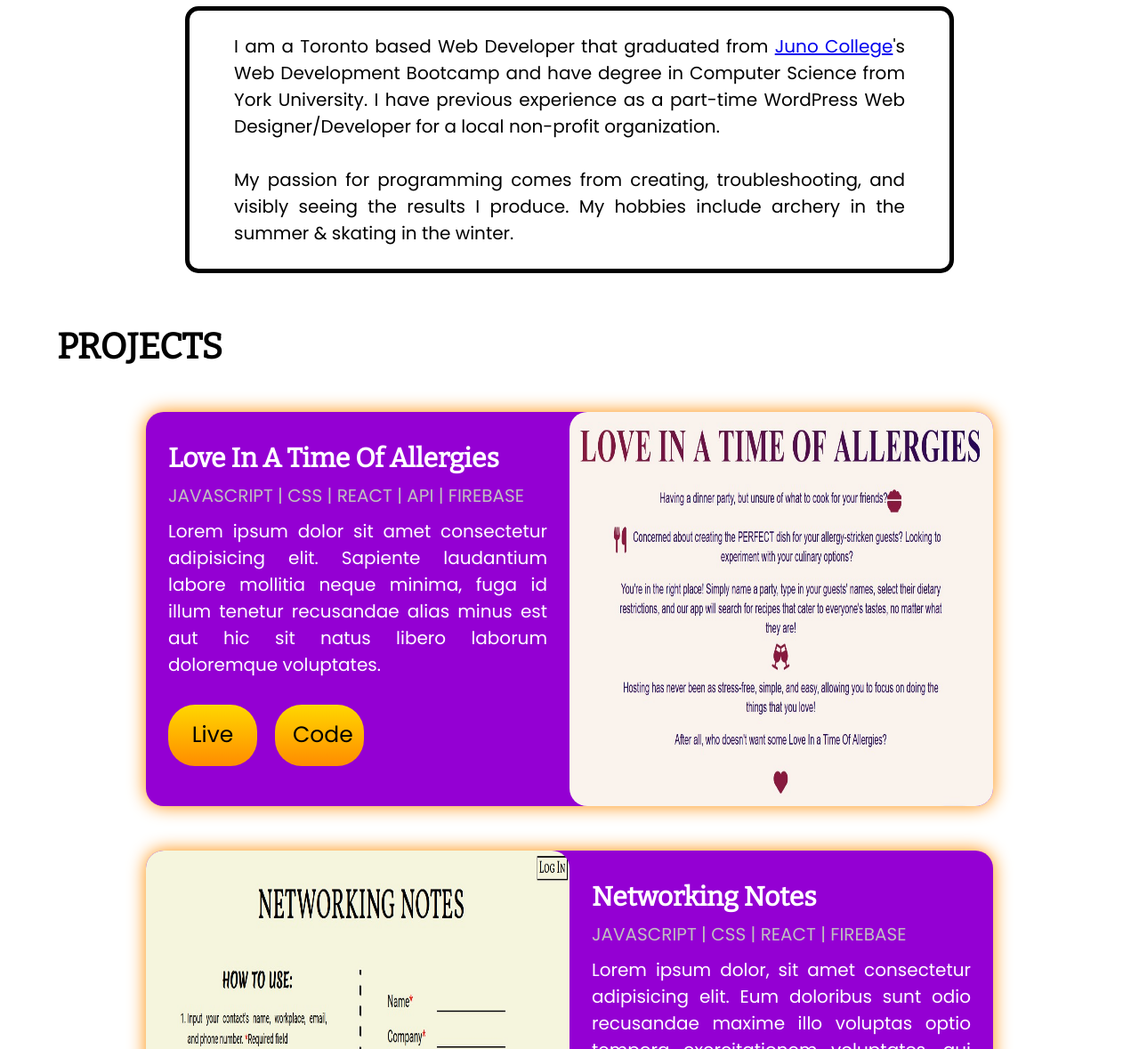
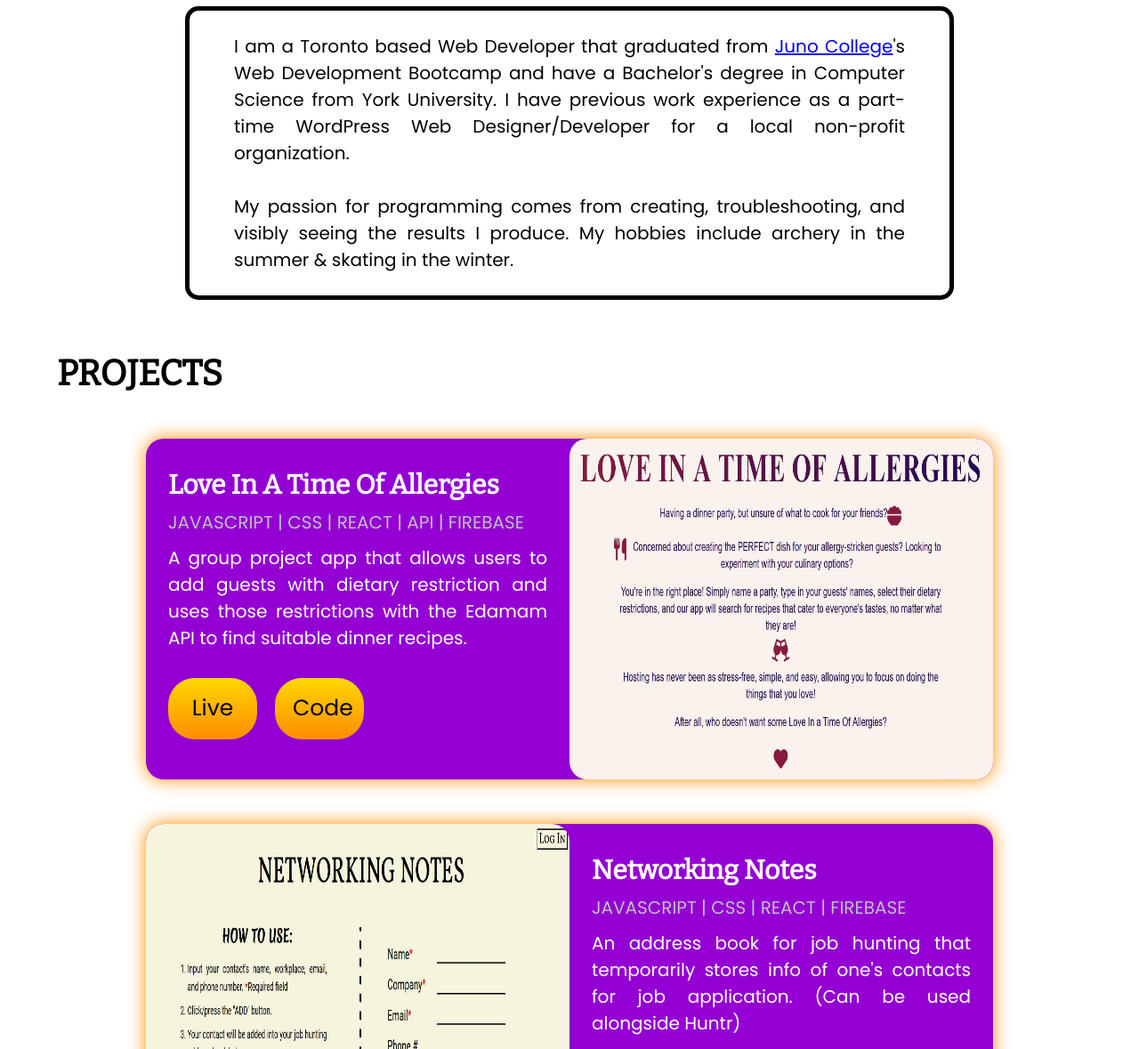
Before and after one commit to leohon/portfoLEO, a plain HTML site: page index.html in a window 1280 px wide. Shown: the part 741-1920 px from the top of the page at 89% size. Drawn offline with nearby package versions, Linux system fonts and the light colour scheme.

Commit message:
edited text :pencil2:

```diff
--- a/index.html
+++ b/index.html
@@ -46,7 +46,7 @@
       <div class="wrapper">
         <h2>About</h2>
         <p>
-          I am a Toronto based Web Developer that graduated from <a href="https://junocollege.com/">Juno College</a>'s Web Development Bootcamp and have degree in Computer Science from York University. I have previous experience as a part-time WordPress Web Designer/Developer for a local non-profit organization.
+          I am a Toronto based Web Developer that graduated from <a href="https://junocollege.com/">Juno College</a>'s Web Development Bootcamp and have a Bachelor's degree in Computer Science from York University. I have previous work experience as a part-time WordPress Web Designer/Developer for a local non-profit organization.
           <br><br>
           My passion for programming comes from creating, troubleshooting, and visibly seeing the results I produce. My hobbies include archery in the summer & skating in the winter.
         </p>
@@ -66,7 +66,7 @@
           <div class="info">
             <h3>Love In A Time Of Allergies</h3>
             <p class="programmingLanguage">JAVASCRIPT | CSS | REACT | API | FIREBASE</p>
-            <p>Lorem ipsum dolor sit amet consectetur adipisicing elit. Sapiente laudantium labore mollitia neque minima, fuga id illum tenetur recusandae alias minus est aut hic sit natus libero laborum doloremque voluptates.</p>
+            <p>A group project app that allows users to add guests with dietary restriction and uses those restrictions with the Edamam API to find suitable dinner recipes.</p>
             <div class="buttons">
               <a href="https://love-in-a-time-of-allergies.netlify.app/" class="button">Live</a>
               <a href="https://github.com/LoveInATimeOfAllergies/loveInATimeOfAllergies" class="button">Code</a>
@@ -81,7 +81,8 @@
           <div class="info">
             <h3>Networking Notes</h3>
             <p class="programmingLanguage">JAVASCRIPT | CSS | REACT | FIREBASE</p>
-            <p>Lorem ipsum dolor, sit amet consectetur adipisicing elit. Eum doloribus sunt odio recusandae maxime illo voluptas optio tempora exercitationem voluptates, qui officiis, sit aspernatur est perferendis, nam reprehenderit? Modi, quae?</p>
+            <p> An address book for job hunting that temporarily stores info of one's contacts for job application. (Can be used alongside Huntr)
+              </p>
             <div class="buttons">
               <a href="https://networking-notes-dev.netlify.app/" class="button">Live</a>
               <a href="https://github.com/leohon/leoHonProjectThree" class="button">Code</a>
@@ -96,7 +97,7 @@
           <div class="info">
             <h3>Recipe Rescue App</h3>
             <p class="programmingLanguage">HTML | CSS | SASS | JAVASCRIPT | API</p>
-            <p>Have some ingredients lying around in your fridge? Don't know how to use them to make a dish? Then <span>Recipe Rescue</span> is at your service.</p>
+            <p>A paired project app that utilizes the Spoonacular API to find recipes from random ingredients in one’s fridge.</p>
             <div class="buttons">
               <a href="https://reciperescue-app.netlify.app/" class="button">Live</a>
               <a href="https://github.com/recipeRescueApp/recipeRescueApp" class="button">Code</a>
```
